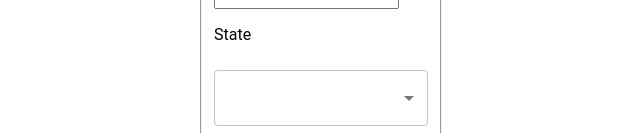
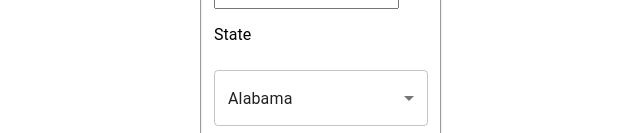
Before and after one commit to ACH90/HRnet, a React (Vite) app: page / in a window 1280 px wide. Shown: the part 667-800 px from the top of the page, without its empty margins (319-959 px from the left). Built offline with nearby package versions, Linux system fonts and the light colour scheme.

Commit message:
Dev MUI Dropdown

```diff
--- a/src/pages/CreateEmployee/CreateEmployee.jsx
+++ b/src/pages/CreateEmployee/CreateEmployee.jsx
@@ -19,7 +19,7 @@ export default function CreateEmployee() {
     startDate: null,
     street: "",
     city: "",
-    state: "",
+    state: "Alabama",
     zipCode: "",
     department: "Sales",
   });
@@ -149,17 +149,6 @@ export default function CreateEmployee() {
             onChange={handleDropdownChange}
             options={departments}
           />
-          {/* <select
-            id="department"
-            value={formData.department}
-            onChange={handleChange}
-          >
-            <option>Sales</option>
-            <option>Marketing</option>
-            <option>Engineering</option>
-            <option>Human Resources</option>
-            <option>Legal</option>
-          </select> */}
         </form>
 
         <button onClick={handleSave}>Save</button>
```
